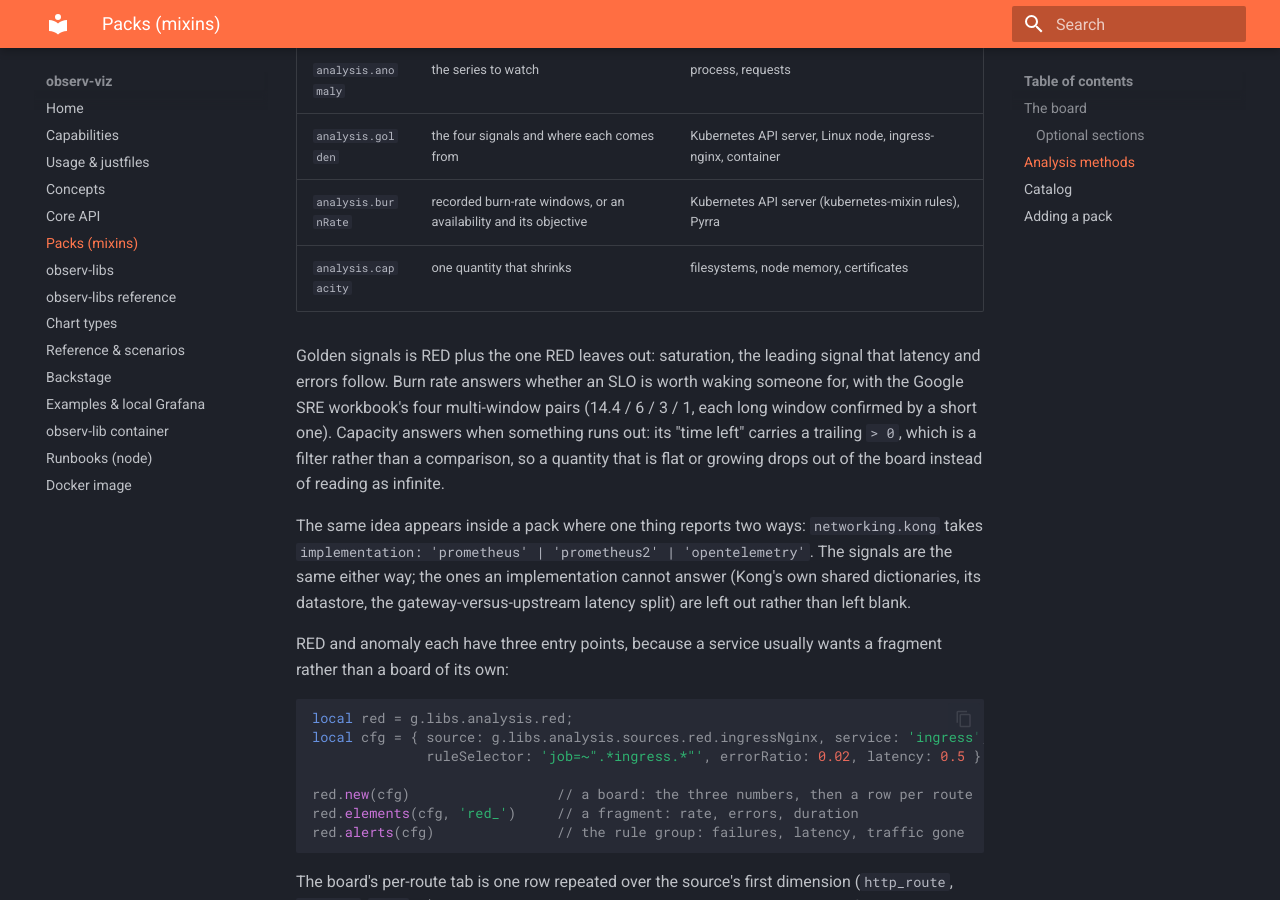
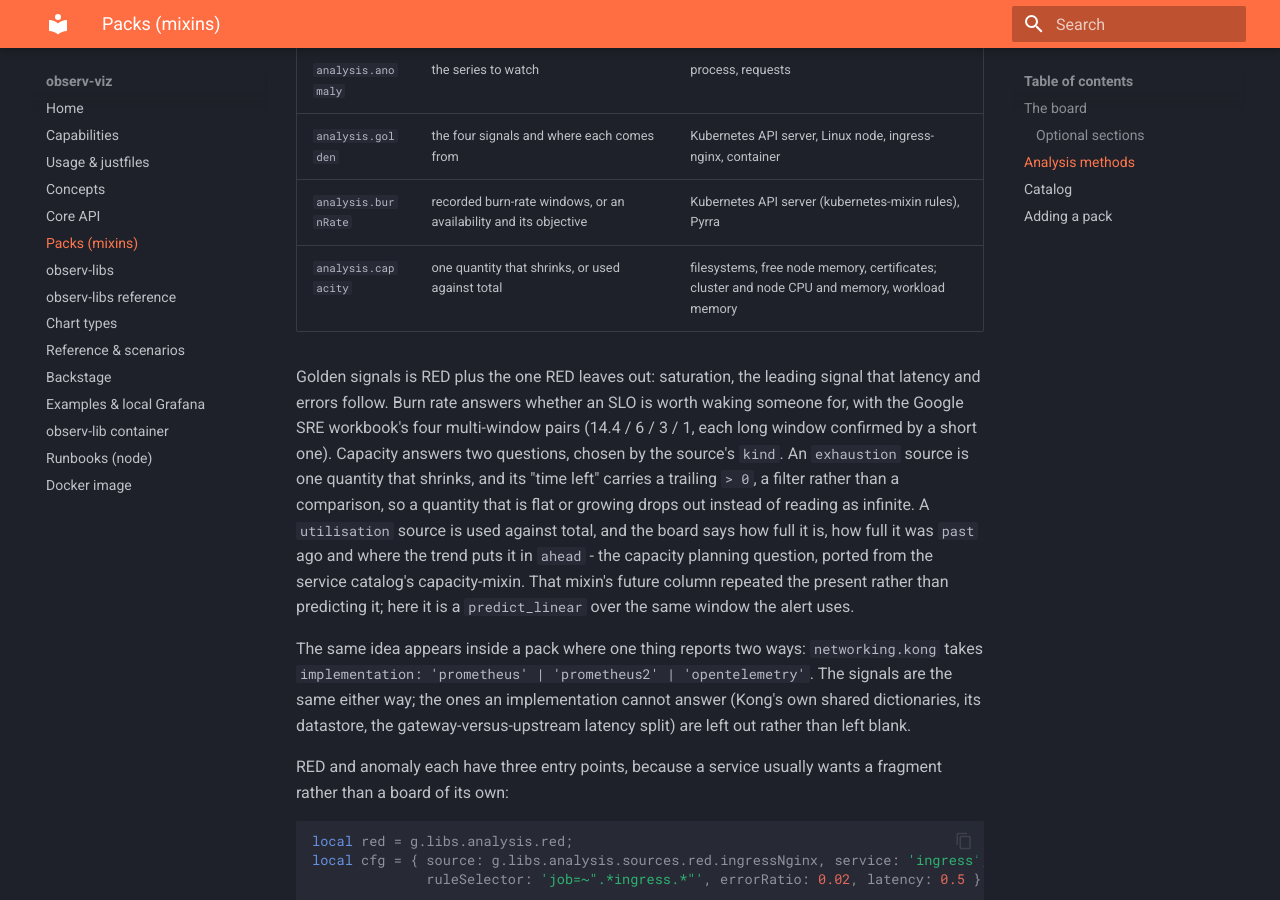
Before and after one commit to cznewt/observ-viz, an MkDocs documentation site: the page built from docs/packs.md, in a window 1280 px wide and 900 px high, scrolled down 2700 px. Built offline with MkDocs 1.6.1 and Material for MkDocs 9.7.7, drawn with Linux system fonts in a browser that asks for light colours.

Commit message:
capacity: the catalog's utilisation boards, as a source kind
The service catalog's capacity-mixin asks a different question from the
capacity method here: not "when does this hit zero" but "how full is it, and
how full will it be" - three boards of CPU and memory utilisation per cluster,
node and namespace, with under/well/over bands and a prediction.

That is now a second `kind` on the same method rather than a second mixin:

  kind: 'exhaustion'   one quantity that shrinks (filesystems, certificates)
  kind: 'utilisation'  used against total (cluster and node CPU and memory,
                       workload memory)

A utilisation board says how full it is, how full it was `past` ago, and where
the trend puts it in `ahead`, with the total beside it. The alert fires only
when the current number and the prediction are both past the band, so growth
pages and a spike does not.

One thing did not survive the port: the catalog's "future" column ran the same
query as the present one, so the board promised a projection it never made.
Here it is a predict_linear over the window the alert uses.

Packs may now carry their own dashboard variables (`config.extraVariables`),
which is how the rate window gets onto the board.

Verified against the lab: node CPU 16.8 percent now against 8 cores and 29.9
predicted, node memory 78.8 percent of 16.4GB and falling, 13 namespaces with
a memory ratio.

Co-Authored-By: Claude Opus 5 (1M context) <noreply@anthropic.com>
Claude-Session: https://claude.ai/code/session_01LtGtibZpu1Ttps9W3SPeHn

```diff
--- a/docs/packs.md
+++ b/docs/packs.md
@@ -101,15 +101,21 @@ instrumentation with the right shape:
 | `analysis.anomaly` | the series to watch | process, requests |
 | `analysis.golden` | the four signals and where each comes from | Kubernetes API server, Linux node, ingress-nginx, container |
 | `analysis.burnRate` | recorded burn-rate windows, or an availability and its objective | Kubernetes API server (kubernetes-mixin rules), Pyrra |
-| `analysis.capacity` | one quantity that shrinks | filesystems, node memory, certificates |
+| `analysis.capacity` | one quantity that shrinks, or used against total | filesystems, free node memory, certificates; cluster and node CPU and memory, workload memory |
 
 Golden signals is RED plus the one RED leaves out: saturation, the leading
 signal that latency and errors follow. Burn rate answers whether an SLO is
 worth waking someone for, with the Google SRE workbook's four
 multi-window pairs (14.4 / 6 / 3 / 1, each long window confirmed by a short
-one). Capacity answers when something runs out: its "time left" carries a
-trailing `> 0`, which is a filter rather than a comparison, so a quantity that
-is flat or growing drops out of the board instead of reading as infinite.
+one). Capacity answers two questions, chosen by the source's `kind`. An
+`exhaustion` source is one quantity that shrinks, and its "time left" carries a
+trailing `> 0`, a filter rather than a comparison, so a quantity that is flat or
+growing drops out instead of reading as infinite. A `utilisation` source is used
+against total, and the board says how full it is, how full it was `past` ago and
+where the trend puts it in `ahead` - the capacity planning question, ported from
+the service catalog's capacity-mixin. That mixin's future column repeated the
+present rather than predicting it; here it is a `predict_linear` over the same
+window the alert uses.
 
 The same idea appears inside a pack where one thing reports two ways:
 `networking.kong` takes `implementation: 'prometheus' | 'prometheus2' |
```
Also changed, not shown: 4 other files.
